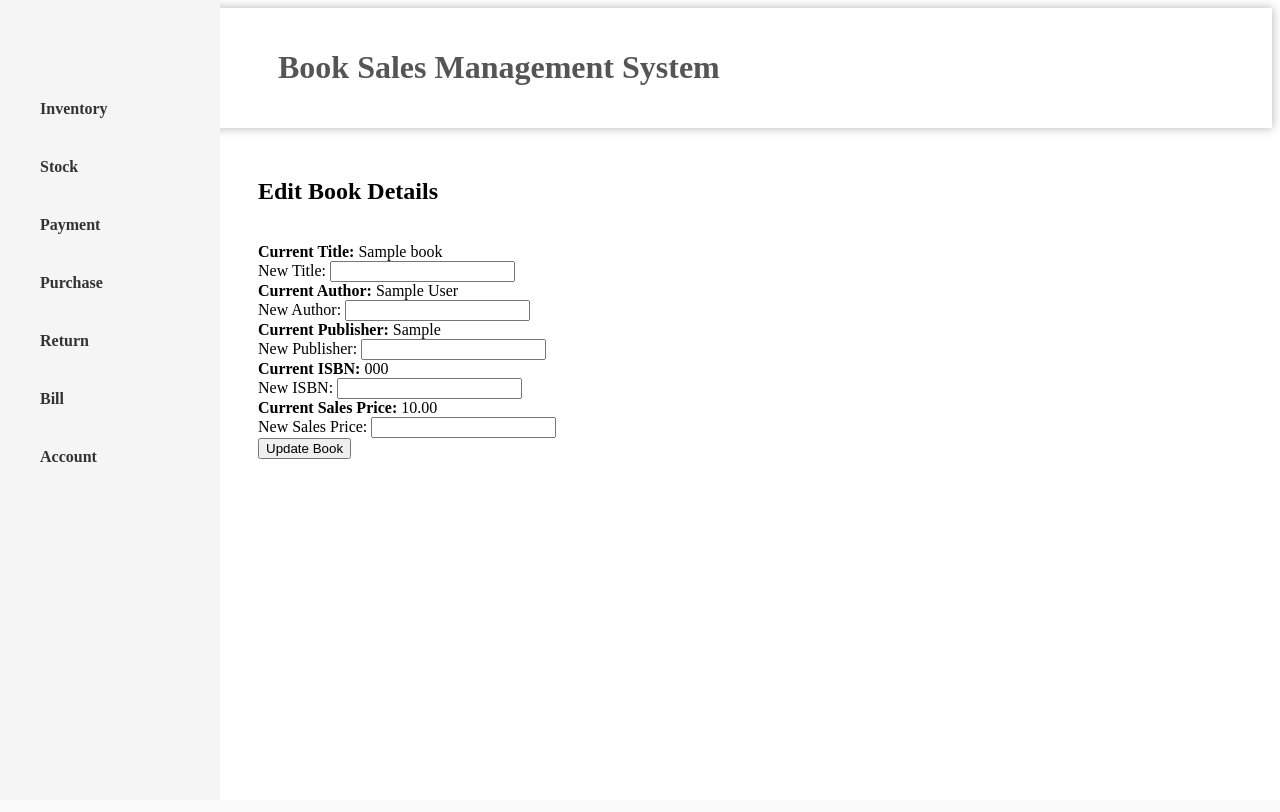
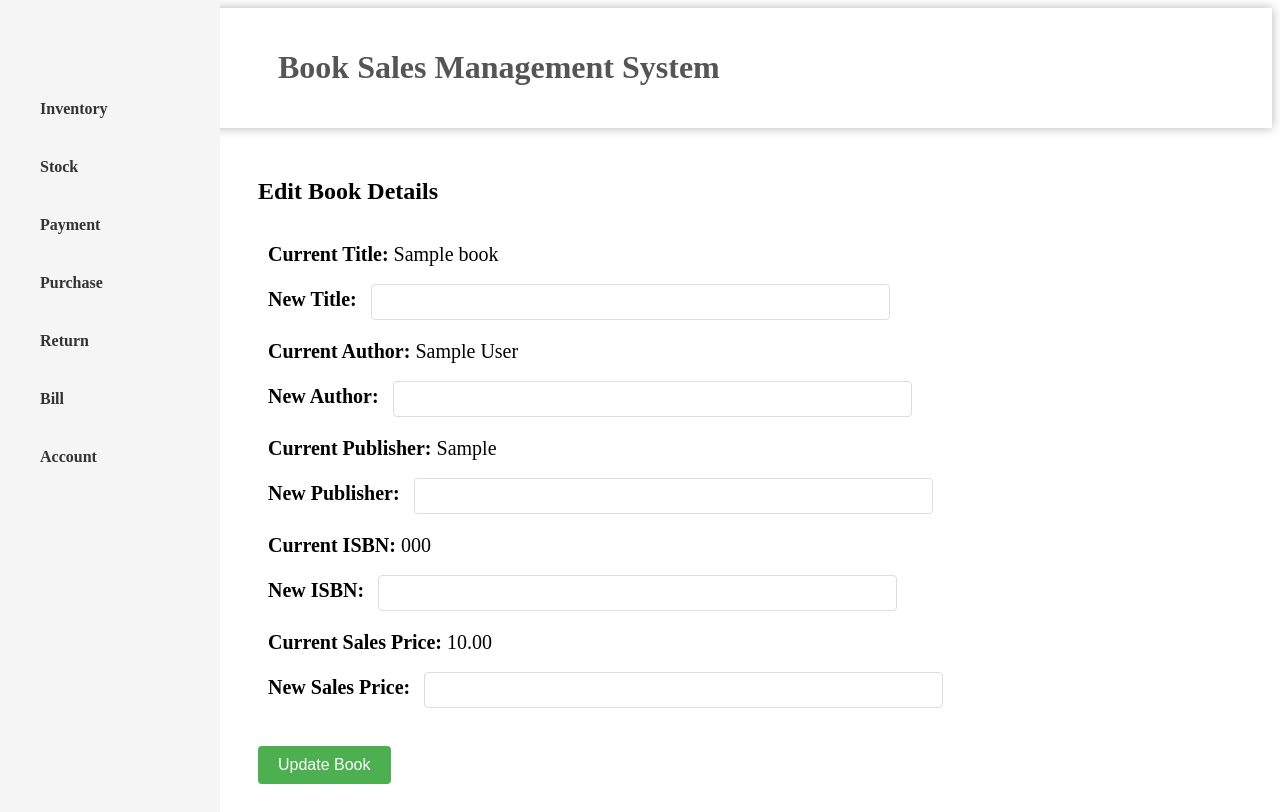
Before and after one commit to tangfqj/Book-Sales-DBMS, a Django app: page /edit_book/1/ in a window 1280 px wide. Before the commit the page ends 462 px from the top, so only its background shows below. Run offline with Django 4.2, Linux system fonts and the light colour scheme; tables that the repository leaves empty hold one stand-in row (values such as "Sample post").

Commit message:
Implement edit_book

```diff
--- a/BookApp/templates/edit_book.html
+++ b/BookApp/templates/edit_book.html
@@ -1,6 +1,40 @@
 {% extends 'base.html' %}
 
 {% block content %}
+    <style>
+        input[type="text"],
+        input[type="number"] {
+          padding: 10px;
+          border: 1px solid #ddd;
+          border-radius: 4px;
+          font-size: 12px;
+          margin-bottom: 20px;
+          width: 50%;
+          box-sizing: content-box;
+        }
+
+        input[type="submit"] {
+          background-color: #4CAF50;
+          color: #fff;
+          padding: 10px 20px;
+          font-size: 16px;
+          border: none;
+          border-radius: 4px;
+          cursor: pointer;
+          transition: background-color 0.3s ease;
+        }
+
+        input[type="submit"]:hover {
+          background-color: #3e8e41;
+        }
+
+        label {
+          padding: 10px;
+          margin-bottom: 20px;
+          margin-top: 10px;
+          font-size: 20px;
+        }
+    </style>
     <div class="container">
     <h2>Edit Book Details</h2>
     <form method="post" action="{% url 'edit_book' book.pk %}">
@@ -8,30 +42,36 @@
         <br>
         <label><strong>Current Title:</strong> {{ book.title }}</label>
         <br>
-        <label for="new_title">New Title:</label>
+        <br>
+        <label for="new_title"><strong>New Title:</strong></label>
         <input type="text" name="new_title" id="new_title">
         <br>
         <label><strong>Current Author:</strong> {{ book.author }}</label>
         <br>
-        <label for="new_author">New Author:</label>
+        <br>
+        <label for="new_author"><strong>New Author:</strong></label>
         <input type="text" name="new_author" id="new_author">
         <br>
         <label><strong>Current Publisher:</strong> {{ book.publisher }}</label>
         <br>
-        <label for="new_publisher">New Publisher:</label>
+        <br>
+        <label for="new_publisher"><strong>New Publisher:</strong></label>
         <input type="text" name="new_publisher" id="new_publisher">
         <br>
         <label><strong>Current ISBN:</strong> {{ book.isbn }}</label>
         <br>
-        <label for="new_isbn">New ISBN:</label>
+        <br>
+        <label for="new_isbn"><strong>New ISBN:</strong></label>
         <input type="text" name="new_isbn" id="new_isbn">
         <br>
         <label><strong>Current Sales Price:</strong> {{ book.sales_price }}</label>
         <br>
-        <label for="new_sales_price">New Sales Price:</label>
+        <br>
+        <label for="new_sales_price"><strong>New Sales Price:</strong></label>
         <input type="number" step="0.01" name="new_sales_price" id="new_sales_price">
         <br>
-        <button type="submit" class="btn btn-primary">Update Book</button>
+        <br>
+        <input type="submit" class="btn btn-primary" value="Update Book">
     </form>
     </div>
 {% endblock %}
--- a/BookApp/templates/inventory.html
+++ b/BookApp/templates/inventory.html
@@ -87,7 +87,7 @@
                 <th>ISBN</th>
                 <th>Sales Price</th>
                 <th>Inventory</th>
-                <th>Edit</th>
+                <th>Action</th>
             </tr>
         </thead>
         <tbody>
```
